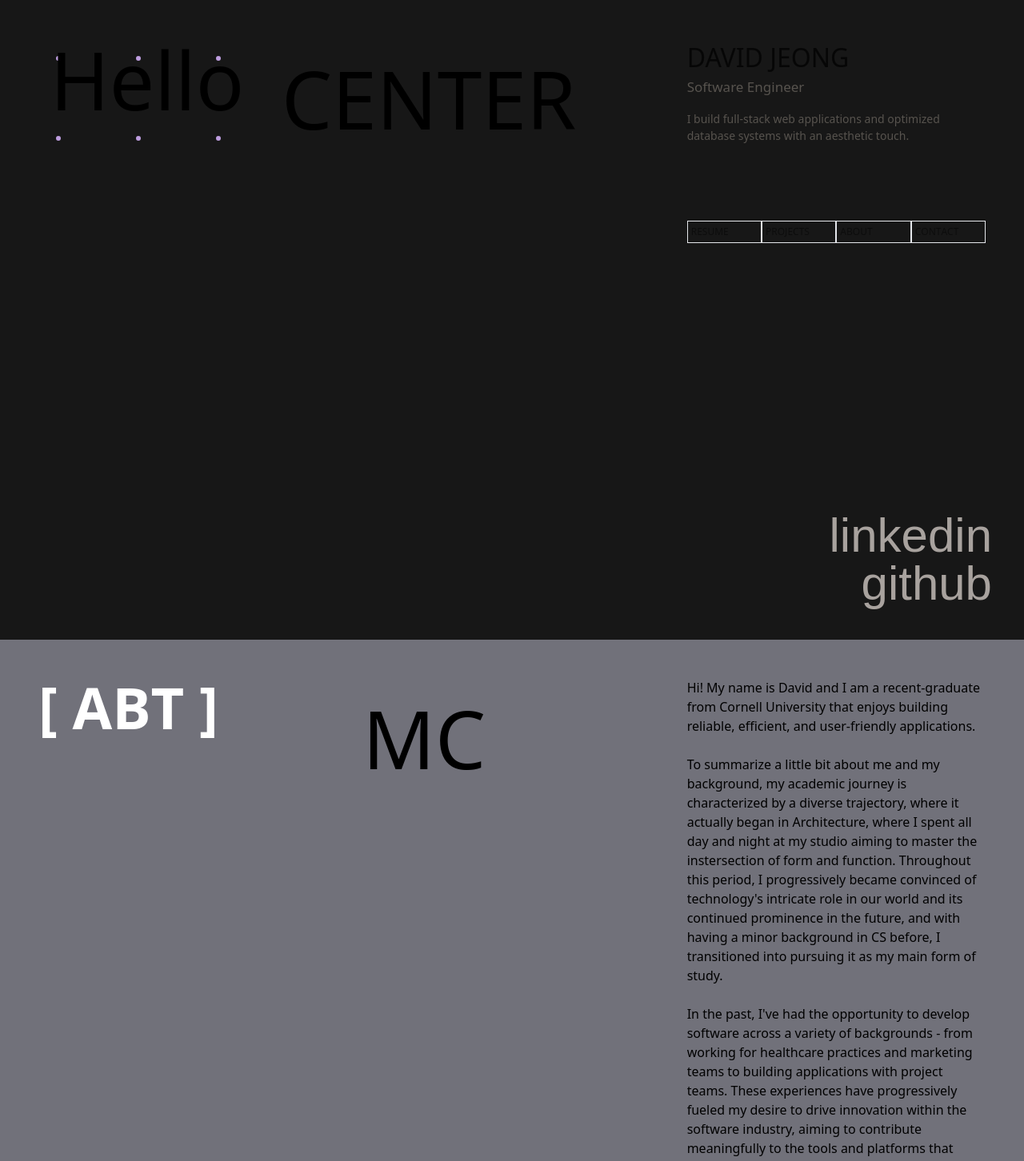
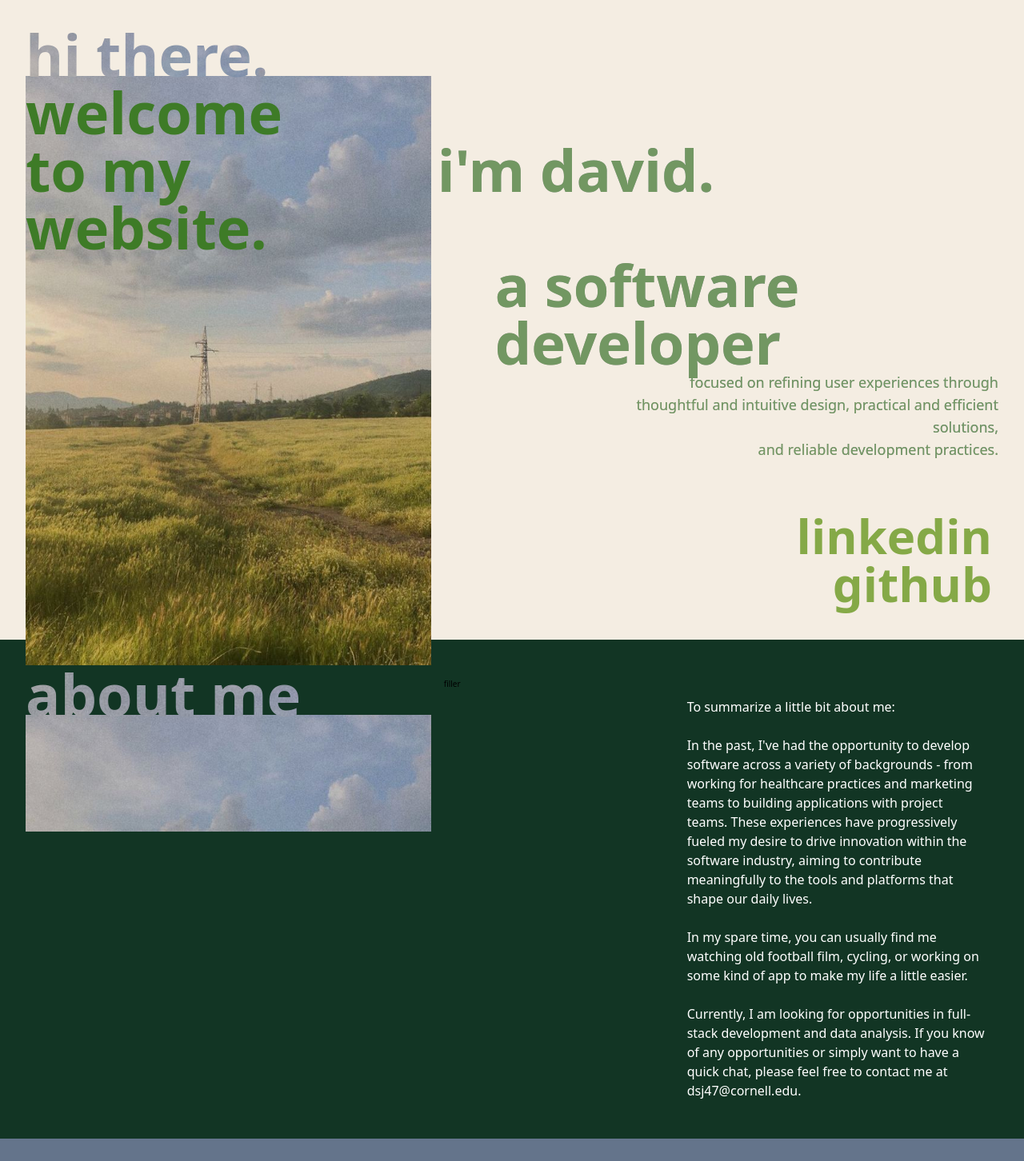
Before and after one commit to ddavidjeong/web_v2, a React (Vite) app: page / in a window 1280 px wide. Shown: the top 1452 px of the page at 80% size. Built offline with nearby package versions, Linux system fonts and the light colour scheme; a web font is replaced by a local one.

Commit message:
redone cover image, new color palette, etc

```diff
--- a/src/App.tsx
+++ b/src/App.tsx
@@ -11,6 +11,7 @@ function App() {
   <Router>
     <Routes>
       <Route path="/" element={<Pages.Home />} />
+      <Route path="/wb" element={<Pages.Whiteboard />} />
 
 |    <Route path="/about" element={<Pages.About />} />
       <Route path="/projects" element={<Pages.Projects />} />
--- a/src/components/IntroCard.tsx
+++ b/src/components/IntroCard.tsx
@@ -10,7 +10,7 @@ function IntroCard() {
   return (
     <div className="p-4  hover:shadow-lg  hover:bg-stone-200 duration-300 ease-in-out">
       <div className="font-sans text-[32px] text-stone-90000 transition-opacity opacity-70 hover:opacity-100 duration-300 ease-in-out">
-        DAVID JEONG
+        David Jeong
       </div>
       <div className="font-sans text-stone-600 text-[17px]">
         Software Engineer{" "}
--- a/src/components/StickyHeader.tsx
+++ b/src/components/StickyHeader.tsx
@@ -20,7 +20,7 @@ function StickyHeader({
     sectionRef: React.MutableRefObject<HTMLOptionElement | null>
   ) => {
     if (sectionRef && sectionRef.current) {
-      const yOffset = -56;
+      const yOffset = -55;
       const elementPosition =
         sectionRef.current.getBoundingClientRect().top;
       const offset =
@@ -50,7 +50,7 @@ function StickyHeader({
       className={`
       fixed w-full
       transition-all duration-500 ease-in-out
-      bg-zinc-100
+      bg-f-primary-4
       z-50
       ${
         isSticky
@@ -59,35 +59,24 @@ function StickyHeader({
       }
     `}
     >
-      <div className="grid grid-cols-3 text-center py-4">
-        <div className="col-span-1">1</div>
-        <div className="col-span-1">2</div>
-        <div className="col-span-1">
+      <div className="grid grid-cols-1 text-center py-4">
+        <div
+          className="col-span-1 font-bold text-white
+"
+        >
           <nav>
-            <a
-              className="text-black hover:underline mx-2"
-              onClick={() => handleScrollTo(aboutRef)}
-            >
-              About
+            <a className="mx-2 hover:underline " onClick={() => handleScrollTo(aboutRef)}>
+              about
             </a>
-            <a
-              className="text-black hover:underline mx-2"
-              onClick={() => handleScrollTo(resumeRef)}
-            >
-              Experience
+            <a className="mx-2 hover:underline " onClick={() => handleScrollTo(resumeRef)}>
+              experience
             </a>
 
-            <a
-              className="text-black hover:underline mx-2"
-              onClick={() => handleScrollTo(projectsRef)}
-            >
-              Projects
+            <a className="mx-2 hover:underline " onClick={() => handleScrollTo(projectsRef)}>
+              projects
             </a>
-            <a
-              className="text-black hover:underline mx-2"
-              onClick={() => handleScrollTo(contactRef)}
-            >
-              Contact
+            <a className="mx-2 hover:underline " onClick={() => handleScrollTo(contactRef)}>
+              contact
             </a>
           </nav>
         </div>
--- a/src/index.css
+++ b/src/index.css
@@ -3,6 +3,13 @@
 @tailwind utilities;
 
 @layer base {
+  .font-outline-2 {
+    -webkit-text-stroke: 2px black;
+  }
+  .font-outline-3 {
+    -webkit-text-stroke: 3px black;
+  }
+
   @font-face {
     font-family: "Proxima-Regular";
     src: url("../src/assets/fonts/proxima-nova/proximanova-regular.tff")
@@ -12,10 +19,13 @@
   }
 
   @keyframes slideshow {
-    0% { transform: translateX(0%); }
-    100% { transform: translateX(-50%); }
+    0% {
+      transform: translateX(0%);
+    }
+    100% {
+      transform: translateX(-50%);
+    }
   }
-
 
   @font-face {
     font-family: "Proxima-Bold-Italic";
--- a/src/pages/About.tsx
+++ b/src/pages/About.tsx
@@ -1,19 +1,34 @@
 import React from "react";
 import { ThemeProvider } from "../components/ThemeContext";
 import { motion } from "framer-motion";
+import car_bg from "../media/nature_plains.jpg";
 
 const About = () => {
   return (
-    <div className="bg-zinc-500 h-screen ">
+    <div className="bg-f-primary-1">
       <div className="p-8 grid grid-cols-12">
-        <div className="col-span-4 p-4">
-          <div className="text-white text-7xl font-bold hover:text-amber-50 duration-300">
-            [ ABT ]
+
+        <div
+          style={{ backgroundImage: `url(${car_bg})` }}
+          className="col-span-5  bg-cover h-52"
+        >
+          <div
+            className="bg-f-primary-1"
+            style={{ height: "62px" }}
+          >
+            <span
+              style={{ backgroundImage: `url(${car_bg})` }}
+              className="bg-clip-text text-transparent text-7xl font-bold hover:text-amber-50 duration-300"
+            >
+              about me
+            </span>
           </div>
         </div>
-        <div className="col-span-4 p-4 hover:shadow-lg  hover:bg-stone-200 duration-300 ">
-          {" "}
-          <div className="text-[100px] "> MC</div>
+
+
+
+        <div className="col-span-3 p-4 hover:shadow-lg  hover:bg-stone-200 duration-300 ">
+          <div className="text-[10px] "> filler</div>
         </div>
         {/* body */}
         <div className="col-span-4 p-4 hover:shadow-lg  hover:bg-stone-200 duration-300">
@@ -33,28 +48,11 @@ const About = () => {
                 ease: "easeInOut",
               }}
             >
-              <div className="font-light">
-                <p className="mb-6 ">
-                  Hi! My name is David and I am a
-                  recent-graduate from Cornell University
-                  that enjoys building reliable, efficient,
-                  and user-friendly applications.
-                </p>
+              <div className="font-light text-white">
+
                 <p className="mb-6"></p>
                 <p className="mb-6">
-                  To summarize a little bit about me and my
-                  background, my academic journey is
-                  characterized by a diverse trajectory,
-                  where it actually began in Architecture,
-                  where I spent all day and night at my
-                  studio aiming to master the instersection
-                  of form and function. Throughout this
-                  period, I progressively became convinced
-                  of technology's intricate role in our
-                  world and its continued prominence in the
-                  future, and with having a minor background
-                  in CS before, I transitioned into pursuing
-                  it as my main form of study.
+                  To summarize a little bit about me:
                 </p>
                 <p className="mb-6">
                   {" "}
@@ -70,11 +68,7 @@ const About = () => {
                   that shape our daily lives.
                 </p>
                 <p className="mb-6">
-                  I built this website to showcase any
-                  recent projects I'm working on, any
-                  thoughts or ideas I've had recently, and
-                  also to show some of the creative work
-                  I've worked on in the past. In my spare
+                  In my spare
                   time, you can usually find me watching old
                   football film, cycling, or working on some
                   kind of app to make my life a little
--- a/src/pages/Cover.tsx
+++ b/src/pages/Cover.tsx
@@ -2,26 +2,48 @@ import React from "react";
 import Underline from "../components/animations/Underline/Underline";
 import { motion } from "framer-motion";
 import IntroCard from "../components/IntroCard";
+import car_bg from "../media/nature_plains.jpg";
 
 function Cover() {
   return (
-    <div className="bg-neutral-900 h-screen p-8">
+    <div className="bg-f-alt-3 h-screen p-8">
       <div className="grid grid-cols-12">
-        <div className="col-span-3 p-4  hover:shadow-lg  hover:bg-slate-200 duration-300 ">
-          {/* profile card */}
-          <div className="text-[100px]">
-            <Underline text="LOGO" />
+        <div className="col-span-5">
+          <div
+            style={{ backgroundImage: `url(${car_bg})` }}
+            className="bg-cover h-screen"
+          >
+            <div
+              className="bg-f-alt-3"
+              style={{ height: "63px" }}
+            >
+              <span
+                style={{
+                  backgroundImage: `url(${car_bg})`,
+                }}
+                className="bg-clip-text bg-cover text-transparent text-7xl font-bold hover:text-f-primary-3 duration-300"
+              >
+                hi there.
+              </span>
+              <br />
+              <div className="text-f-primary-2 text-7xl font-bold duration-200">
+                <div className="hover:text-f-primary-1 duration-200">
+                  welcome <br />
+                </div>
+                <div className="hover:text-f-primary-1 duration-200">
+                  to my <br />
+                </div>
+                <div className="hover:text-f-primary-1 duration-200">
+                  website.
+                </div>
+              </div>
+            </div>
           </div>
+        </div>
+        {/* <div className="col-span-1 "> FILLER MIDDLE
+        </div> */}
 
-          {/* <img src={logo} alt="logo" /> */}
-        </div>
-        <div className="col-span-5 p-4 hover:shadow-lg  hover:bg-stone-200 duration-300 ">
-          {" "}
-          <div className="text-[100px]">CENTER</div>
-        </div>
-        {/* body */}
-
-        <div className="col-span-4">
+        <div className="col-span-7">
           <motion.div
             initial={{ opacity: 0, y: 30 }}
             animate={{ opacity: 1, y: 0 }}
@@ -30,18 +52,37 @@ function Cover() {
               ease: "easeInOut",
             }}
           >
-            <IntroCard />
+            <section
+              style={{
+                backgroundImage: `url(${car_bg})`,
+              }}
+              className="grid grid-rows-5  bg-clip-text bg-cover text-7xl font-bold text-f-primary-4"
+            >
+              <div className="row-span-1"></div>
+              <div className="row-span-1 pl-2 hover:text-transparent duration-200">
+                i'm david.
+              </div>
+              <div className="row-span-1 pl-20 hover:text-transparent duration-200">
+                a software developer
+              </div>
+              <div className="row-span-2 pl-64  text-lg font-light text-right">
+                focused on refining user experiences through
+                <br /> thoughtful and intuitive design,
+                practical and efficient solutions,    <br />and
+              reliable development practices.
+              </div>
+            </section>
           </motion.div>
         </div>
       </div>
 
-      {/*         bottom links */}
+      {/* bottom links */}
       <div className="m-10 absolute bottom-0 right-0">
-        <div className="text-right text-6xl text-stone-400 font-proxima-regular">
-          <div className=" hover:text-stone-600 duration-200">
+        <div className="text-right text-6xl text-f-primary-3 font-bold">
+          <div className=" hover:text-f-primary-1 duration-200">
             linkedin
           </div>
-          <div className=" hover:text-stone-600 duration-200">
+          <div className=" hover:text-f-primary-1 duration-200">
             github
           </div>
         </div>
--- a/src/pages/Resume.tsx
+++ b/src/pages/Resume.tsx
@@ -6,7 +6,7 @@ import Res from "../components/static/Res";
 const Resume = () => {
   return (
 
-      <div className="bg-zinc-200 h-screen">
+      <div className="bg-slate-500 h-screen">
         <div className="p-8 grid grid-cols-12">
           <div className="col-span-4 p-4  ">
           <div className="text-stone-800 text-7xl font-bold hover:text-stone-400 duration-300">
--- /dev/null
+++ b/src/pages/Whiteboard.tsx
@@ -0,0 +1,9 @@
+import React from 'react'
+
+function Whiteboard() {
+  return (
+    <div></div>
+  )
+}
+
+export default Whiteboard
```
Also changed, not shown: src/pages/index.tsx (+8 -10 lines), tailwind.config.js (+26 -16 lines), src/media/nature_plains.jpg (added), src/media/nature_plains2.jpg (added).
